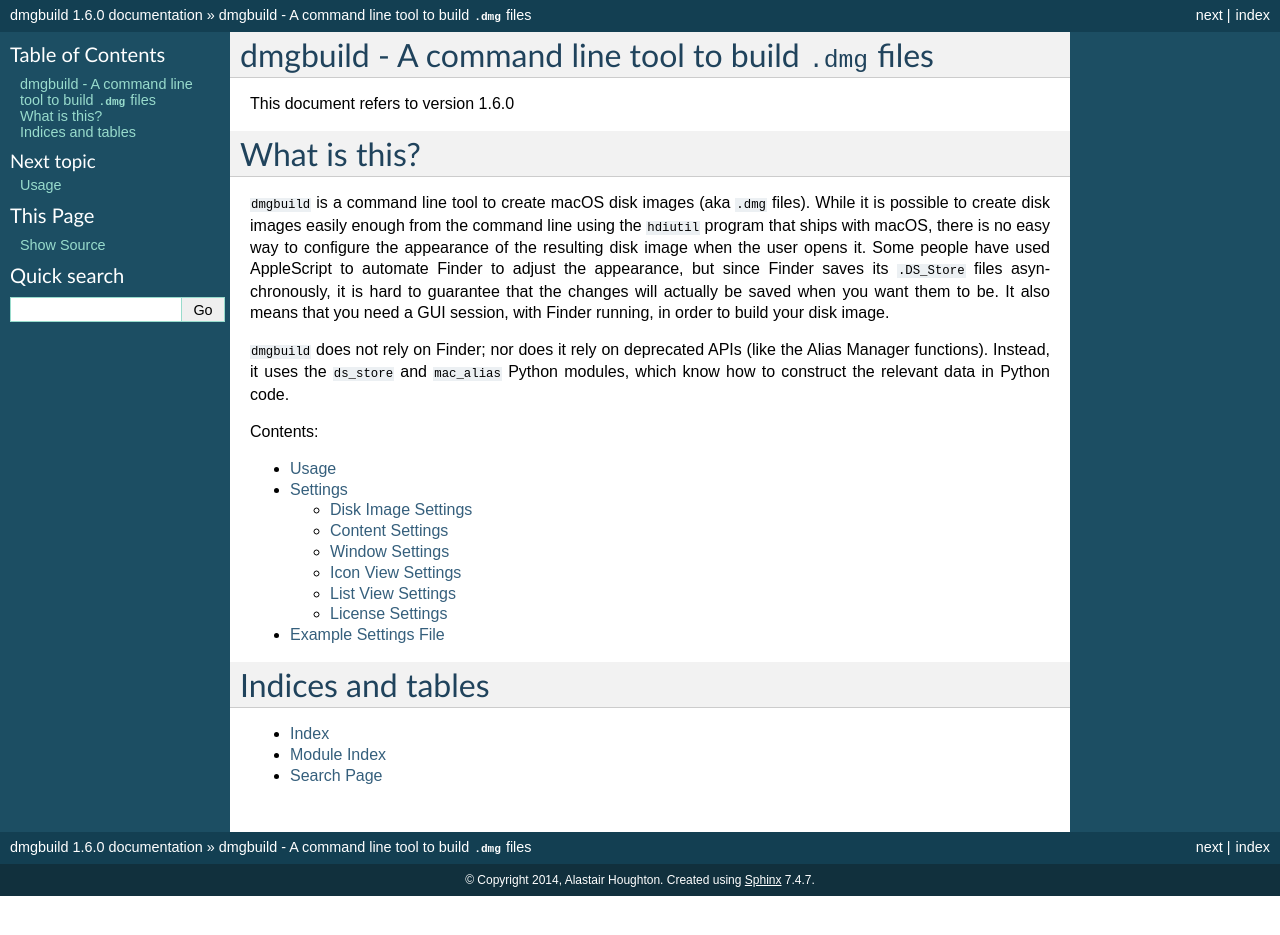
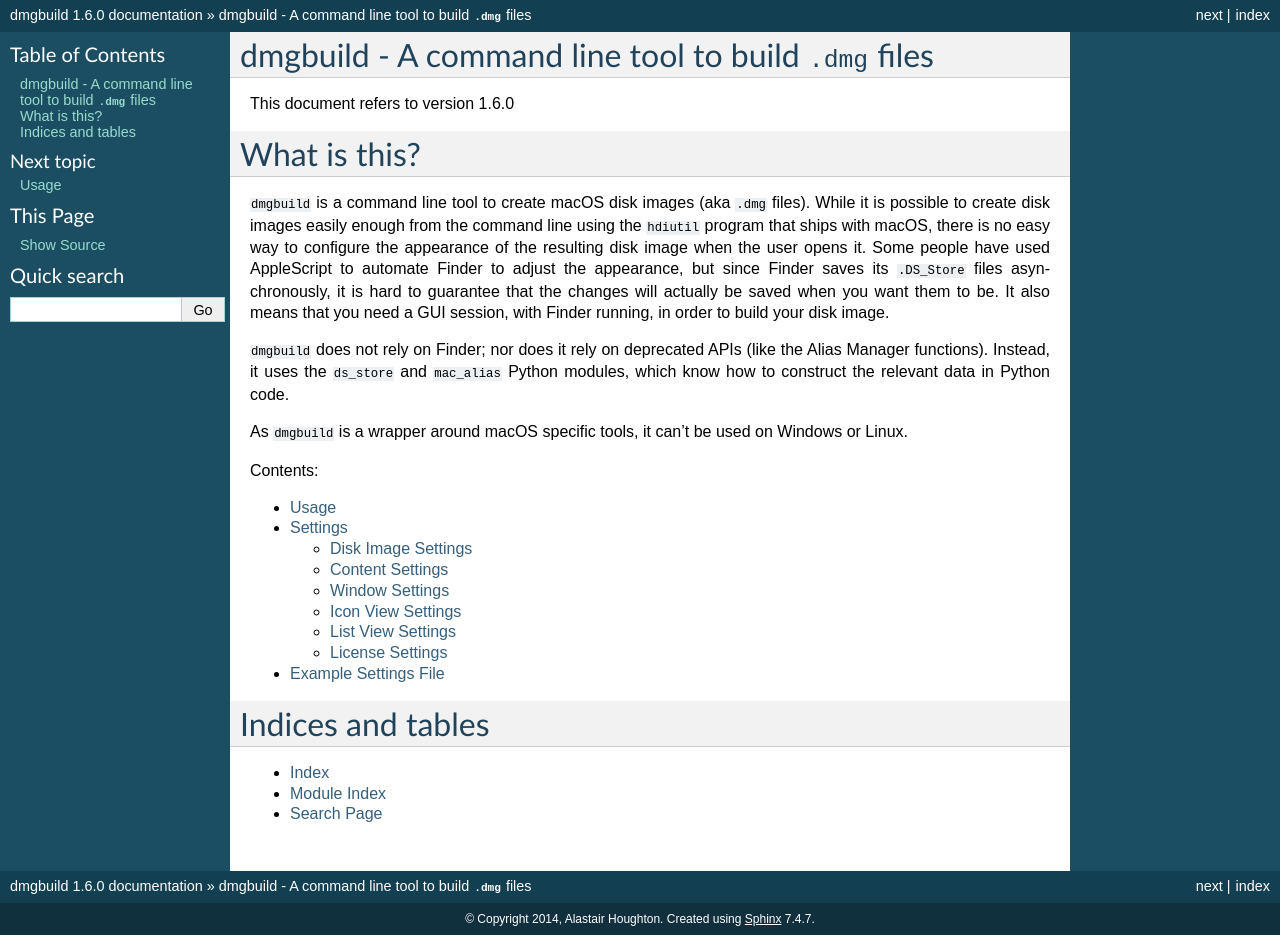
Before and after one commit to dmgbuild/dmgbuild, a Sphinx documentation site: the page built from docs/index.rst, in a window 1280 px wide. Built offline with Sphinx 7.4.7, drawn with Linux system fonts in a browser that asks for light colours; before the commit the page ends 900 px from its top, so only the background shows below that.

Commit message:
Add a README note about being macOS specific.

```diff
--- a/README.rst
+++ b/README.rst
@@ -39,6 +39,9 @@ when the user opens it.
 without relying on Finder, and without using deprecated APIs (like the
 Alias Manager functions).
 
+``dmgbuild`` is a wrapper around macOS specific tools, so it can't be used on
+Windows or Linux.
+
 See the documentation_ for more information.
 
 .. _documentation: http://dmgbuild.readthedocs.io
--- a/docs/index.rst
+++ b/docs/index.rst
@@ -27,6 +27,9 @@ APIs (like the Alias Manager functions).  Instead, it uses the
 ``ds_store`` and ``mac_alias`` Python modules, which know how to
 construct the relevant data in Python code.
 
+As ``dmgbuild`` is a wrapper around macOS specific tools, it can't be used on
+Windows or Linux.
+
 Contents:
 
 .. toctree::
```
